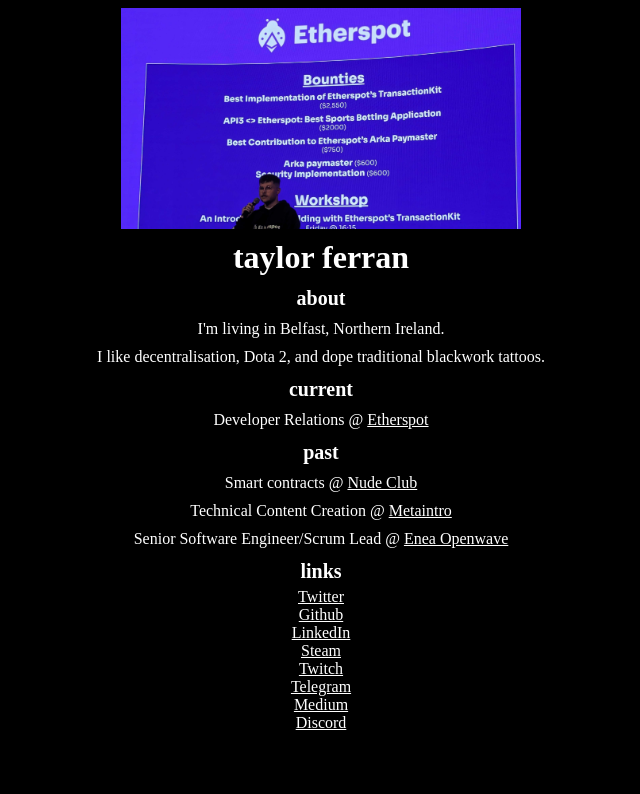
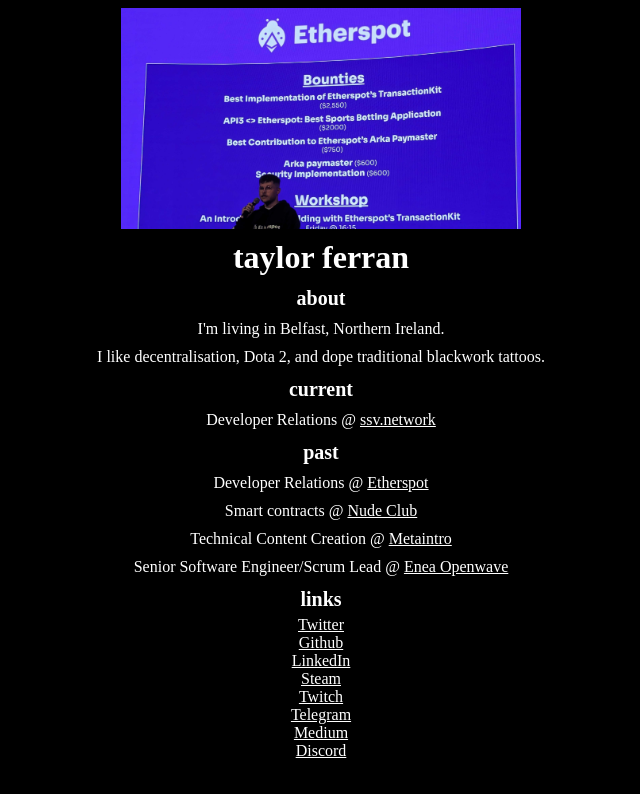
Before and after one commit to taylorferran/taylor-wiki, a Next.js app in the folder my-app/: page / in a window 1280 px wide. Shown: the top 794 px of the page, without its empty margins (319-959 px from the left). Built offline with nearby package versions, Linux system fonts and the light colour scheme; a web font is replaced by a local one.

Commit message:
ssv update

```diff
--- a/my-app/pages/index.js
+++ b/my-app/pages/index.js
@@ -25,9 +25,10 @@
           <p>I like decentralisation, Dota 2, and dope traditional blackwork tattoos.</p>
 
           <b>current</b>
-          <p>Developer Relations @ <a href="https://etherspot.io" target="_blank">Etherspot</a></p>
+            <p>Developer Relations @ <a href="https://ssv.network/" target="_blank">ssv.network</a></p>
 
         <b>past</b>
+        <p>Developer Relations @ <a href="https://etherspot.io" target="_blank">Etherspot</a></p>
         <p>Smart contracts @ <a href="https://twitter.com/nudeclubapp" target="_blank">Nude Club</a></p>
         <p>Technical Content Creation @ <a href="https://www.metaintro.com/" target="_blank">Metaintro</a></p>
         <p>Senior Software Engineer/Scrum Lead @  <a href="https://owmobility.com/" target="_blank">Enea Openwave</a></p>
```
